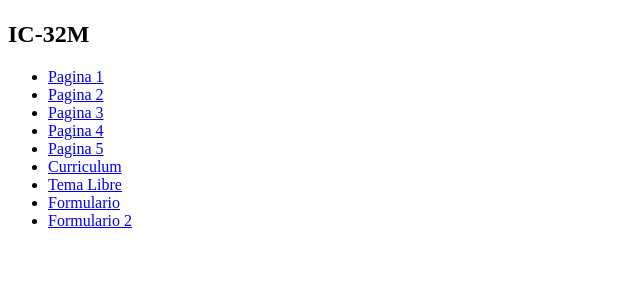
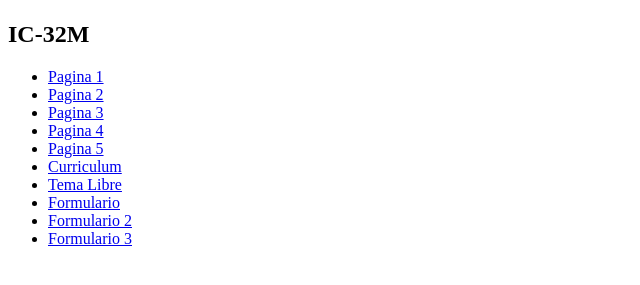
Before and after one commit to Franco-UTN-web/alpha, a plain HTML site: page index.html in a window 1280 px wide. Shown: the part 59-344 px from the top of the page, without its empty margins (0-640 px from the left). Drawn offline with Linux system fonts and the light colour scheme.

Commit message:
index.html

```diff
--- a/index.html
+++ b/index.html
@@ -20,6 +20,7 @@
             <li><a href="tema-libre.html">Tema Libre</a></li>
             <li><a href="formulario.html">Formulario</a></li>
             <li><a href="formulario2.html">Formulario 2</a></li>
+            <li><a href="formulario3.html">Formulario 3</a></li>
         </ul>
     </div>
 </body>
```
